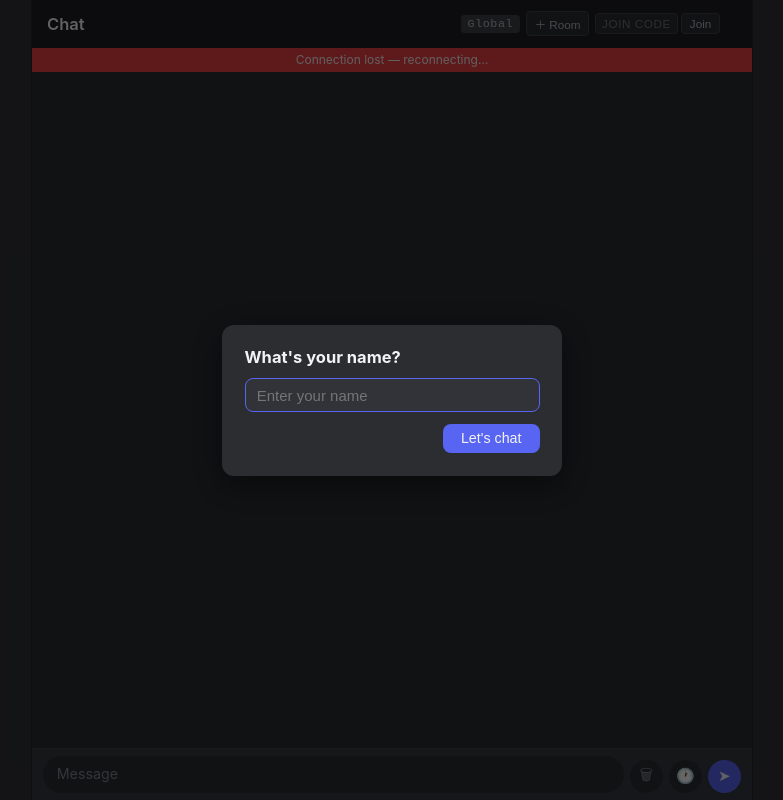
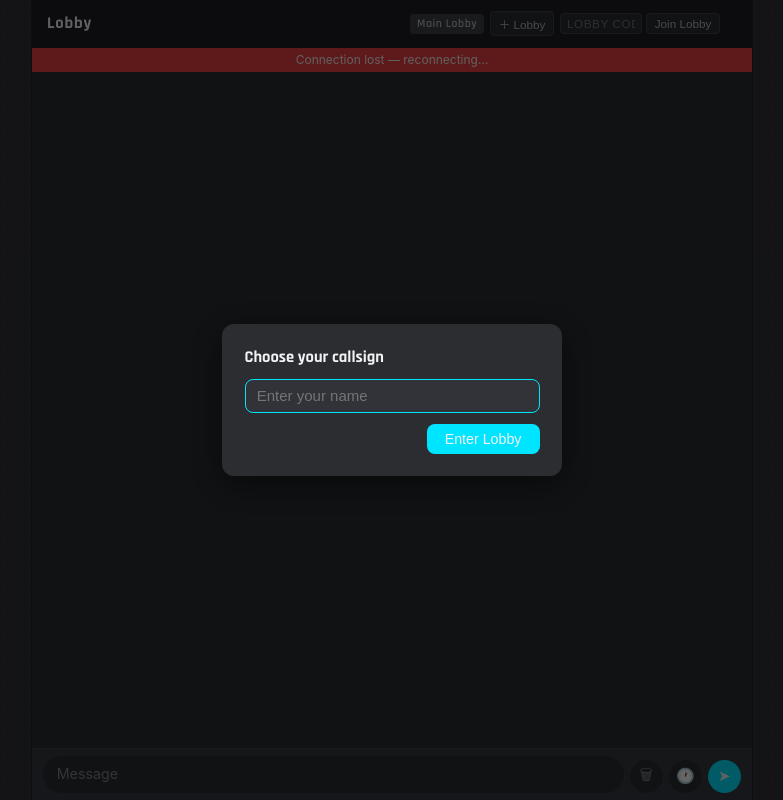
Before and after one commit to japostadan/chat-app, a website built with Vite: page frontend/index.html in a window 1280 px wide. Shown: the whole page, without its empty margins (248-1031 px from the left). Built offline with nearby package versions, Linux system fonts and the light colour scheme; no server answers.

Commit message:
issue-42: Esports Visual Retheme
- style.css: replace blurple accent (#5865f2/#4752c4) with neon teal
  (#00e5ff/#00b8cc) on --accent, --accent-hover, --bubble-mine
- style.css: add CSS dot-grid background on html/body via radial-gradient
  at 4% opacity, 24px grid
- style.css: apply Rajdhani (wt 600/700) to h1, #room-global-label,
  #room-code-display, #username-form h2; dark text on lobby code badge
  for contrast
- index.html: load Rajdhani from Google Fonts (preconnect + stylesheet link)
- index.html: all 8 UI label changes — Lobby, Main Lobby, ＋ Lobby,
  Lobby code, Join Lobby, Leave Lobby, Choose your callsign,
  Enter Lobby, Make some noise!

34 frontend + 90 backend tests pass. Layout unchanged (no sidebar yet).

```diff
--- a/frontend/index.html
+++ b/frontend/index.html
@@ -3,7 +3,10 @@
 <head>
   <meta charset="UTF-8">
   <meta name="viewport" content="width=device-width, initial-scale=1.0">
-  <title>Chat</title>
+  <title>Lobby</title>
+  <link rel="preconnect" href="https://fonts.googleapis.com">
+  <link rel="preconnect" href="https://fonts.gstatic.com" crossorigin>
+  <link href="https://fonts.googleapis.com/css2?family=Rajdhani:wght@600;700&display=swap" rel="stylesheet">
   <link rel="stylesheet" href="style.css">
 </head>
 <body>
@@ -12,21 +15,21 @@
 
   <!-- Header -->
   <div id="header">
-    <h1>Chat</h1>
+    <h1>Lobby</h1>
     <div id="room-controls">
       <div id="room-global-actions">
-        <span id="room-global-label">Global</span>
-        <button id="room-create" title="Create a private room">＋ Room</button>
+        <span id="room-global-label">Main Lobby</span>
+        <button id="room-create" title="Create a private room">＋ Lobby</button>
         <div id="room-join-row">
-          <input id="join-input" type="text" placeholder="Join code" maxlength="6" spellcheck="false">
-          <button id="join-btn">Join</button>
+          <input id="join-input" type="text" placeholder="Lobby code" maxlength="6" spellcheck="false">
+          <button id="join-btn">Join Lobby</button>
         </div>
         <span id="join-error"></span>
       </div>
       <div id="room-indicator">
         <span id="room-code-display"></span>
         <button id="room-copy" title="Copy join code">Copy</button>
-        <button id="room-leave">Leave</button>
+        <button id="room-leave">Leave Lobby</button>
       </div>
     </div>
     <span id="username-display"></span>
@@ -37,7 +40,7 @@
 
   <!-- Messages -->
   <div id="messages-area">
-    <div id="empty-state">No messages yet. Say something!</div>
+    <div id="empty-state">No messages yet. Make some noise!</div>
   </div>
 
   <!-- Compose bar -->
@@ -69,9 +72,9 @@
 <!-- Username overlay -->
 <div id="username-overlay">
   <div id="username-form">
-    <h2>What's your name?</h2>
+    <h2>Choose your callsign</h2>
     <input id="username-input" type="text" placeholder="Enter your name" maxlength="40">
-    <button id="username-save">Let's chat</button>
+    <button id="username-save">Enter Lobby</button>
   </div>
 </div>
 
--- a/frontend/style.css
+++ b/frontend/style.css
@@ -5,13 +5,13 @@
   --bg-surface:    #2b2d31;
   --bg-header:     #1e1f22;
   --bg-compose:    #383a40;
-  --bubble-mine:   #5865f2;
+  --bubble-mine:   #00e5ff;
   --bubble-theirs: #383a40;
   --text-primary:  #f2f3f5;
   --text-secondary:#b5bac1;
   --text-muted:    #80848e;
-  --accent:        #5865f2;
-  --accent-hover:  #4752c4;
+  --accent:        #00e5ff;
+  --accent-hover:  #00b8cc;
   --border:        #3f4147;
   --reaction-bg:   #2b2d31;
   --danger:        #ed4245;
@@ -21,7 +21,9 @@ html, body {
   height: 100%;
   font-family: -apple-system, BlinkMacSystemFont, 'Segoe UI', sans-serif;
   font-size: 15px;
-  background: var(--bg-app);
+  background-color: var(--bg-app);
+  background-image: radial-gradient(circle, rgba(255,255,255,0.04) 1px, transparent 1px);
+  background-size: 24px 24px;
   color: var(--text-primary);
   color-scheme: dark;
 }
@@ -48,7 +50,7 @@ html, body {
   color: var(--text-primary);
 }
 
-#header h1 { font-size: 1.1rem; font-weight: 600; flex: 1; }
+#header h1 { font-size: 1.1rem; font-weight: 700; flex: 1; font-family: 'Rajdhani', sans-serif; letter-spacing: 0.05em; }
 
 /* ── Room controls ── */
 #room-controls {
@@ -106,7 +108,8 @@ html, body {
 
 #room-global-label {
   font-size: 0.78rem;
-  font-family: monospace;
+  font-family: 'Rajdhani', monospace;
+  font-weight: 600;
   letter-spacing: 0.05em;
   color: var(--text-secondary);
   background: var(--border);
@@ -122,10 +125,11 @@ html, body {
 
 #room-code-display {
   font-size: 0.78rem;
-  font-family: monospace;
+  font-family: 'Rajdhani', monospace;
+  font-weight: 700;
   letter-spacing: 0.08em;
   background: var(--accent);
-  color: var(--text-primary);
+  color: #1a1a1a;
   border-radius: 4px;
   padding: 0.15rem 0.45rem;
   cursor: default;
@@ -427,7 +431,7 @@ html, body {
   box-shadow: 0 8px 32px rgba(0,0,0,.5);
 }
 
-#username-form h2 { font-size: 1.1rem; }
+#username-form h2 { font-size: 1.1rem; font-family: 'Rajdhani', sans-serif; font-weight: 700; }
 
 #username-input {
   padding: 0.5rem 0.75rem;
```
